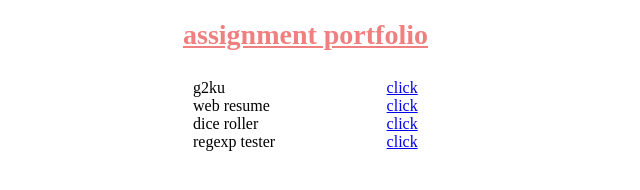
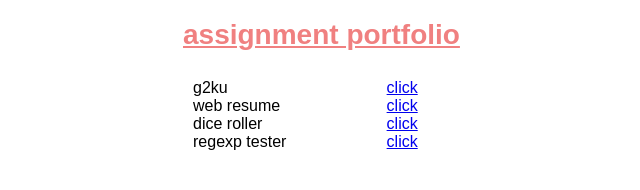
Before and after one commit to befreshyo/portfolio, a plain HTML site: page index.html in a window 1280 px wide. Shown: the whole page, without its empty margins (47-687 px from the left). Drawn offline with Linux system fonts and the light colour scheme.

Commit message:
font change

```diff
--- a/portfolio.css
+++ b/portfolio.css
@@ -2,7 +2,10 @@ h1 {
     margin-bottom: 1em;
     margin-left:2.5em;
     font-size: 28px;
-    color:lightcoral}
+    color:lightcoral;
+    font-family: arial;}
+
+p{font-family: arial}
 
 
     .split-para {
```
